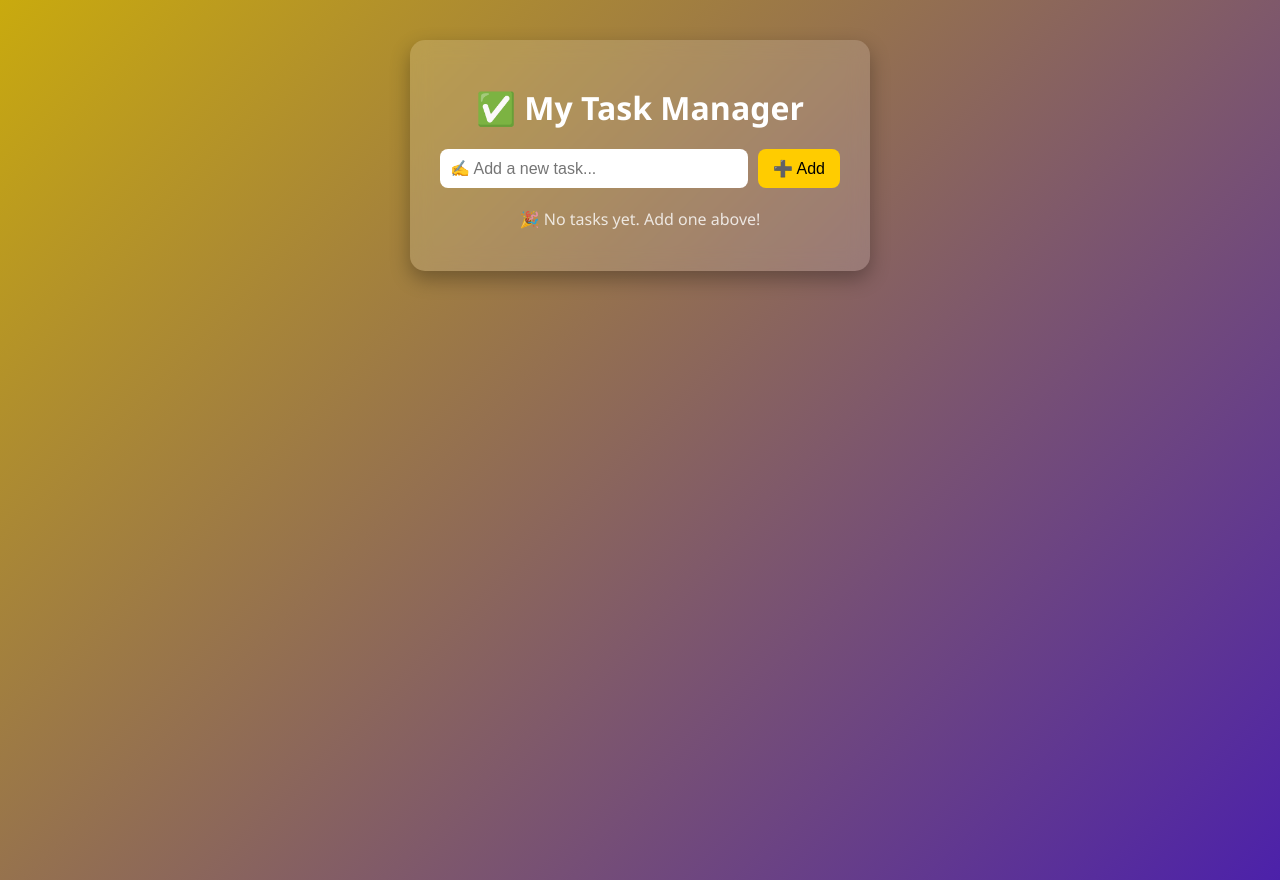
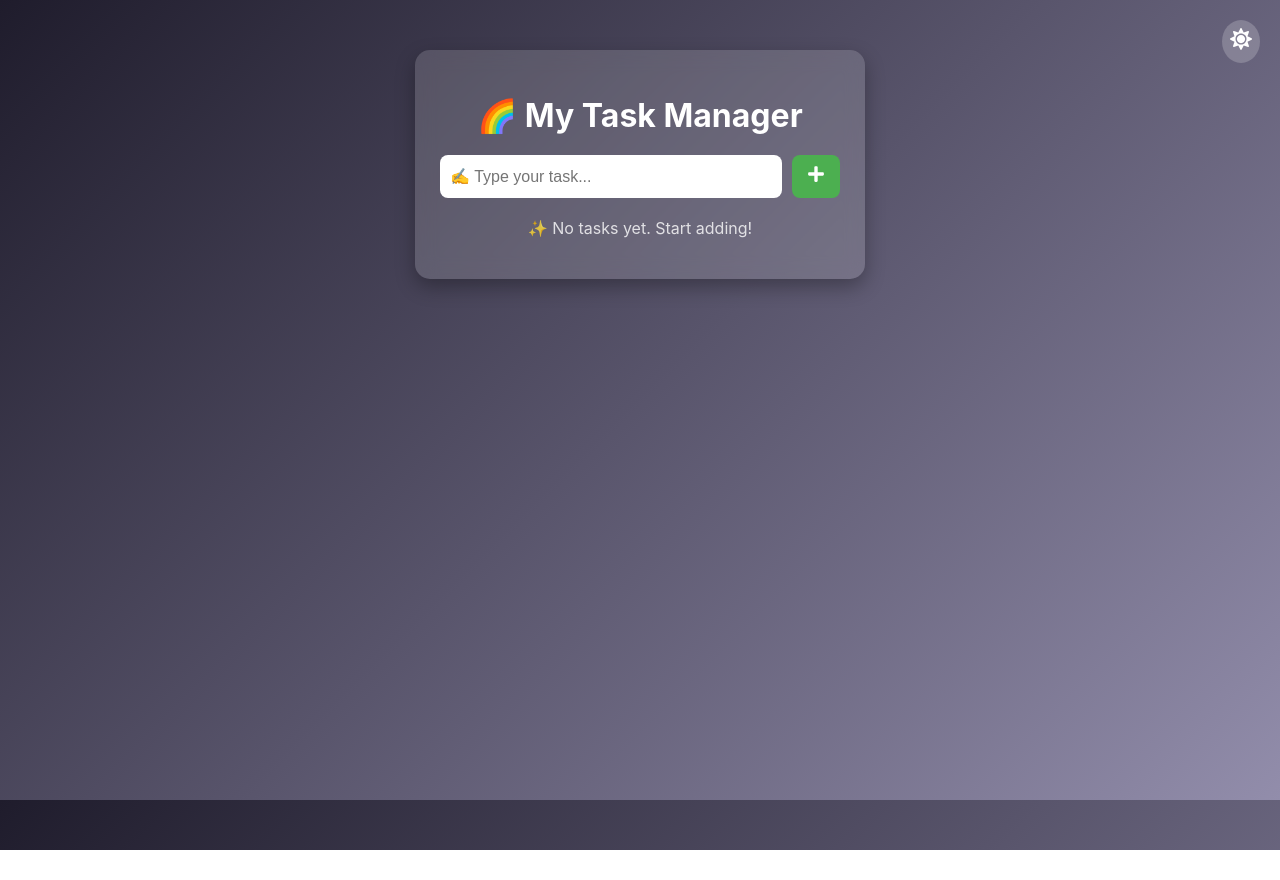
Before and after one commit to kavinkumar2005/task-manager, a React (Create React App) app: page / in a window 1280 px wide. After the commit the page ends 850 px from the top, so only its background shows below. Built offline with nearby package versions, Linux system fonts and the light colour scheme.

Commit message:
Task Manager Hosting

```diff
--- a/package.json
+++ b/package.json
@@ -10,6 +10,7 @@
     "firebase": "^12.0.0",
     "react": "^19.1.1",
     "react-dom": "^19.1.1",
+    "react-icons": "^5.5.0",
     "react-scripts": "5.0.1",
     "web-vitals": "^2.1.4"
   },
--- a/src/App.css
+++ b/src/App.css
@@ -1,22 +1,33 @@
-body {
-  font-family: 'Segoe UI', Tahoma, Geneva, Verdana, sans-serif;
-  background: linear-gradient(135deg, #c9aa0e, #4c21aa);
-  min-height: 100vh;
+/* Global Styles */
+html, body, #root {
+  height: 100%;
   margin: 0;
-  display: flex;
-  justify-content: center;
-  align-items: flex-start;
-  padding: 40px;
-  color: white;
+  padding: 0;
 }
 
+/* Theme Modes (Now applied to entire page) */
+body.dark {
+  background: linear-gradient(135deg, #1f1c2c, #928dab);
+  color: white;
+  transition: background 0.5s ease;
+}
+
+body.light {
+  background: linear-gradient(135deg, #d9a7c7, #fffcdc);
+  color: #333;
+  transition: background 0.5s ease;
+}
+
+/* Container */
 .container {
   background: rgba(255, 255, 255, 0.15);
-  padding: 25px 30px;
+  padding: 25px;
   border-radius: 15px;
   width: 400px;
+  margin: 50px auto;
   box-shadow: 0 8px 20px rgba(0, 0, 0, 0.3);
   backdrop-filter: blur(10px);
+  animation: fadeIn 0.8s ease-in-out;
 }
 
 h1 {
@@ -24,6 +35,24 @@ h1 {
   margin-bottom: 20px;
 }
 
+/* Theme Toggle */
+.theme-toggle {
+  position: absolute;
+  top: 20px;
+  right: 20px;
+  cursor: pointer;
+  font-size: 22px;
+  background: rgba(255, 255, 255, 0.2);
+  padding: 8px;
+  border-radius: 50%;
+  transition: transform 0.3s ease;
+}
+
+.theme-toggle:hover {
+  transform: rotate(30deg);
+}
+
+/* Task Input */
 .task-input {
   display: flex;
   gap: 10px;
@@ -40,18 +69,20 @@ h1 {
 
 .task-input button {
   padding: 10px 15px;
-  background: #ffcc00;
+  background: #4CAF50;
   border: none;
   border-radius: 8px;
   cursor: pointer;
-  font-size: 16px;
+  font-size: 18px;
+  color: white;
   transition: 0.3s;
 }
 
 .task-input button:hover {
-  background: #ffaa00;
+  background: #3e8e41;
 }
 
+/* Task List */
 .task-list {
   list-style: none;
   padding: 0;
@@ -59,18 +90,20 @@ h1 {
 
 .task-item {
   background: rgba(255, 255, 255, 0.1);
-  padding: 10px 15px;
+  padding: 12px 15px;
   margin-bottom: 10px;
   border-radius: 8px;
   display: flex;
   justify-content: space-between;
   align-items: center;
+  animation: slideUp 0.4s ease;
 }
 
 .task-item span {
   font-size: 16px;
 }
 
+/* Delete Button */
 .task-item .delete {
   background: #ff4444;
   border: none;
@@ -78,14 +111,26 @@ h1 {
   border-radius: 5px;
   cursor: pointer;
   color: white;
-  transition: 0.3s;
+  transition: background 0.3s ease;
 }
 
 .task-item .delete:hover {
   background: #cc0000;
 }
 
+/* Empty State */
 .empty {
   text-align: center;
   opacity: 0.8;
 }
+
+/* Animations */
+@keyframes fadeIn {
+  from { opacity: 0; transform: translateY(-10px); }
+  to { opacity: 1; transform: translateY(0); }
+}
+
+@keyframes slideUp {
+  from { opacity: 0; transform: translateY(20px); }
+  to { opacity: 1; transform: translateY(0); }
+}
--- a/src/App.js
+++ b/src/App.js
@@ -1,9 +1,15 @@
-import React, { useState } from "react";
+import React, { useState, useEffect } from "react";
+import { FaPlus, FaTrash, FaSun, FaMoon } from "react-icons/fa";
 import "./App.css";
 
 function App() {
   const [tasks, setTasks] = useState([]);
   const [newTask, setNewTask] = useState("");
+  const [darkMode, setDarkMode] = useState(true);
+
+  useEffect(() => {
+    document.body.className = darkMode ? "dark" : "light";
+  }, [darkMode]);
 
   const addTask = () => {
     if (newTask.trim() === "") return;
@@ -16,32 +22,40 @@ function App() {
   };
 
   return (
+    <div className="app">
+      <div className="theme-toggle" onClick={() => setDarkMode(!darkMode)}>
+        {darkMode ? <FaSun /> : <FaMoon />}
+      </div>
+
       <div className="container">
-      <h1>✅ My Task Manager</h1>
+        <h1>🌈 My Task Manager</h1>
 
         <div className="task-input">
           <input
             type="text"
             value={newTask}
             onChange={(e) => setNewTask(e.target.value)}
-          placeholder="✍️ Add a new task..."
+            placeholder="✍️ Type your task..."
           />
-        <button onClick={addTask}>➕ Add</button>
+          <button onClick={addTask}><FaPlus /></button>
         </div>
 
         <ul className="task-list">
           {tasks.length === 0 ? (
-          <p className="empty">🎉 No tasks yet. Add one above!</p>
+            <p className="empty">✨ No tasks yet. Start adding!</p>
           ) : (
             tasks.map(task => (
               <li key={task.id} className="task-item">
                 <span>{task.text}</span>
-              <button className="delete" onClick={() => deleteTask(task.id)}>❌</button>
+                <button className="delete" onClick={() => deleteTask(task.id)}>
+                  <FaTrash />
+                </button>
               </li>
             ))
           )}
         </ul>
       </div>
+    </div>
   );
 }
 
```
Also changed, not shown: 1 other file (tests, documents, lock files or other folders). Lines whose indentation alone changed are shown as unchanged.
